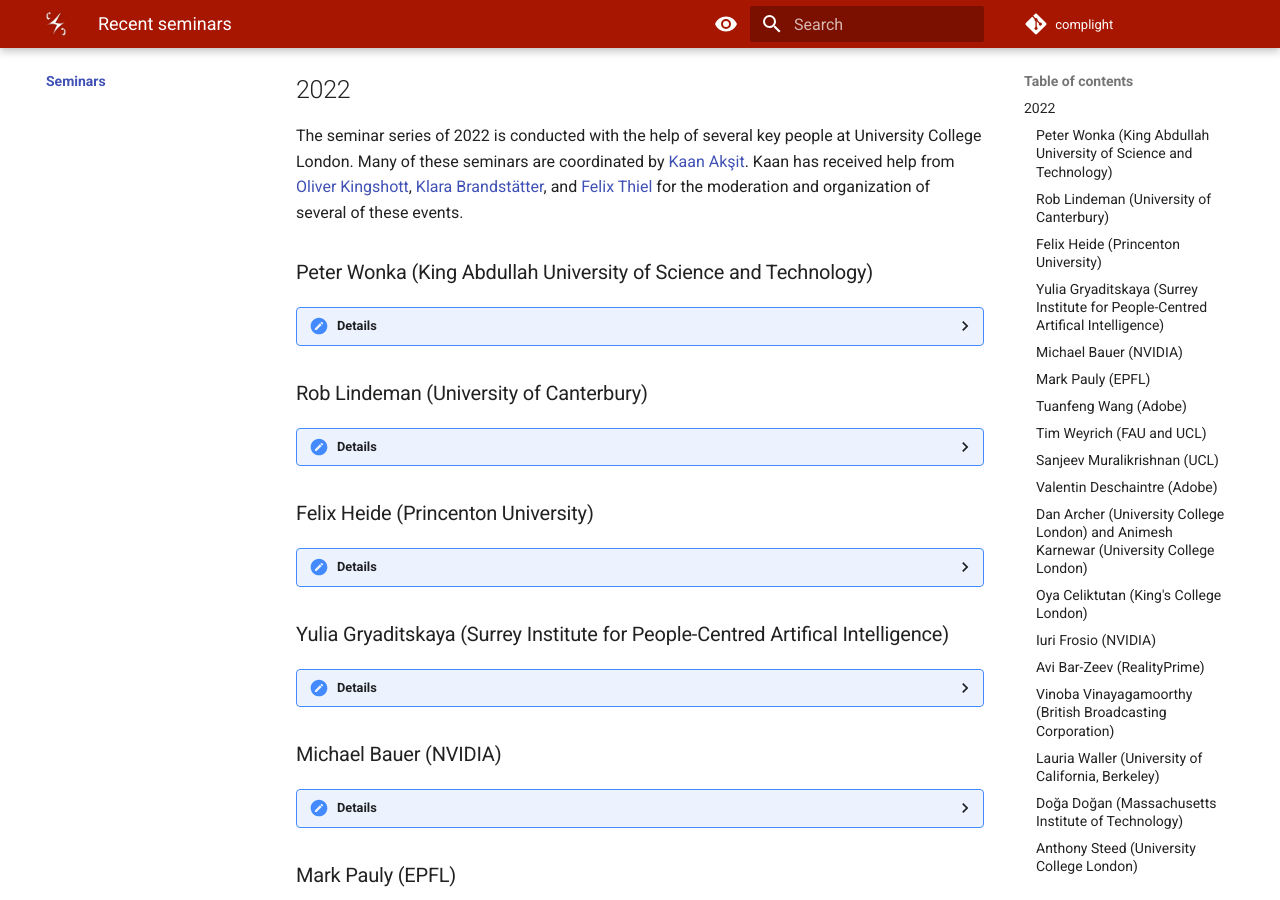
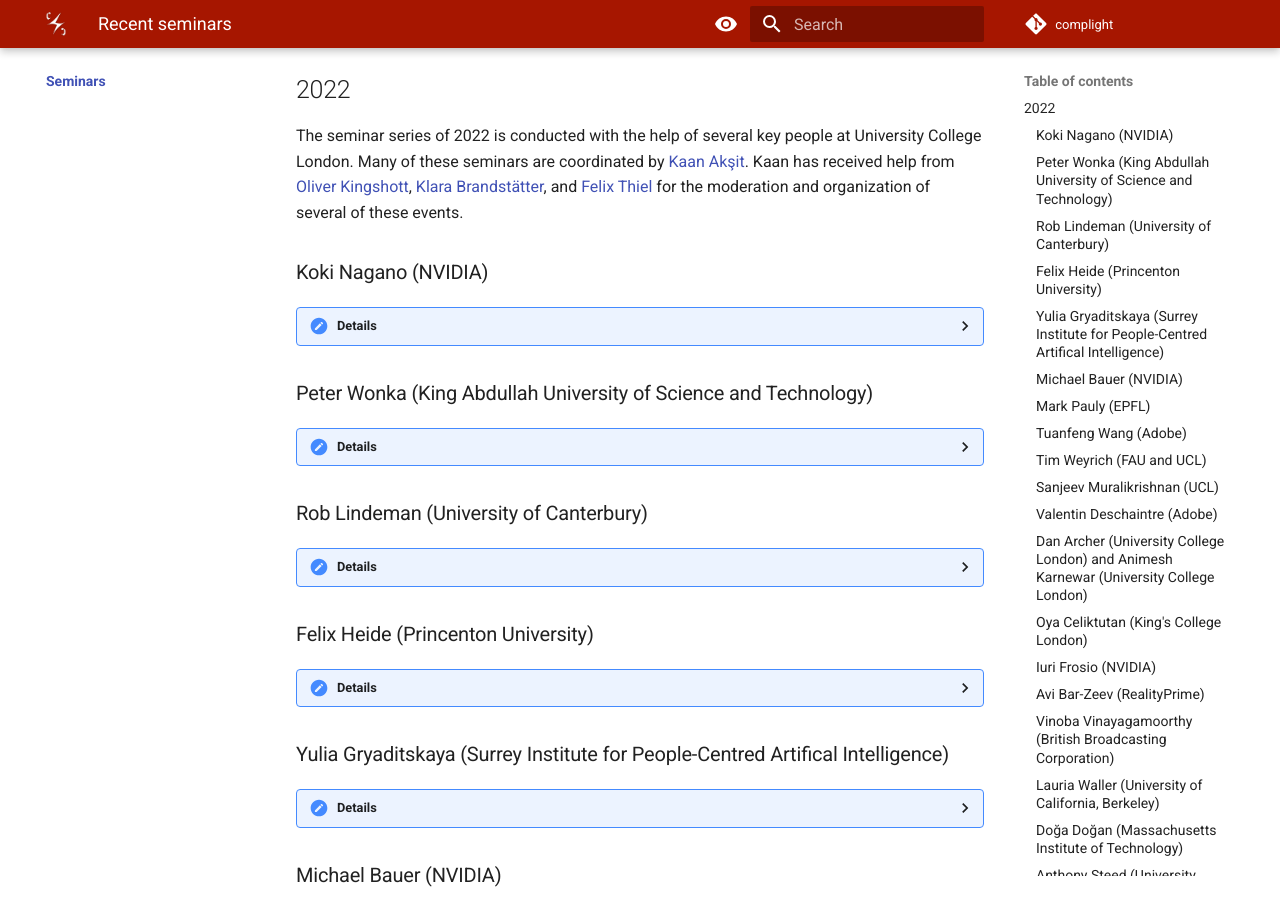
Before and after one commit to complight/complight.github.io, an MkDocs documentation site: the page built from docs/seminars/index.md, in a window 1280 px wide and 900 px high, scrolled down 443 px. Built offline with MkDocs 1.6.1 and Material for MkDocs 9.7.7, drawn with Linux system fonts in a browser that asks for light colours.

Commit message:
Updating the seminars page.

```diff
--- a/docs/seminars/index.md
+++ b/docs/seminars/index.md
@@ -10,6 +10,18 @@ Overall, seminars are a blend of internal and external presenters.
 The seminar series of 2022 is conducted with the help of several key people at University College London.
 Many of these seminars are coordinated by [Kaan Akşit](https://kaanaksit.com).
 Kaan has received help from [Oliver Kingshott](http://oliver.kingshott.com/), [Klara Brandstätter](https://www.linkedin.com/in/klara-brandst%C3%A4tter-79b72820b?lipi=urn%3Ali%3Apage%3Ad_flagship3_profile_view_base_contact_details%3BxbCdu1E4RmWqTPAsdCipMw%3D%3D), and [Felix Thiel](https://www.linkedin.com/in/felix-thiel-97a22215a?lipi=urn%3Ali%3Apage%3Ad_flagship3_profile_view_base_contact_details%3BGgHpsDNOTWeGPFWcUC5M6A%3D%3D) for the moderation and organization of several of these events.
+
+
+### Koki Nagano (NVIDIA)
+??? Details
+    **Date:**
+    12th OctoberSeptember 2022
+
+    **Presenter:** Koki Nagano, Senior Research Scientist at NVIDIA
+
+    **Title:** Frontiers of Neural Human Synthesis
+
+    **Watch:** [Recording (Password protected)](https://liveuclac-my.sharepoint.com/:v:/g/personal/ucackak_ucl_ac_uk/EZ-uoPZXPYpEhB7Hd3shGsIBxqcQesyquCfB_zIg8G4eUg?e=tK9m1H)
 
 
 ### Peter Wonka (King Abdullah University of Science and Technology)
```
